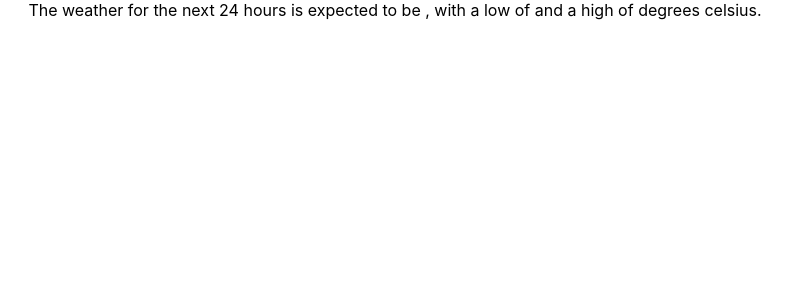
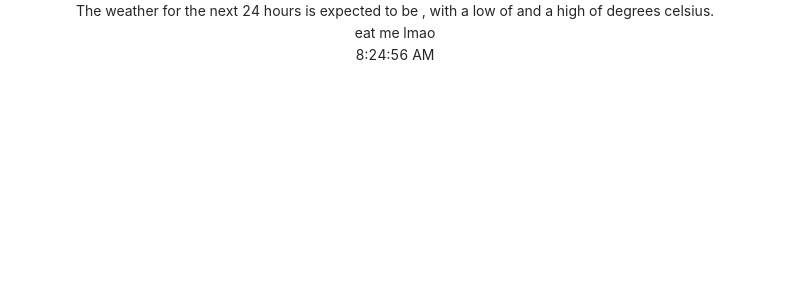
Before and after one commit to mingxxv/propulsion, a React (Create React App) app: page / in a window 1280 px wide. Shown: the top 300 px of the page, without its empty margins (245-1037 px from the left). Built offline with nearby package versions, Linux system fonts and the light colour scheme; no server answers.

Commit message:
added ANTD CSS + AirTableList

```diff
--- a/package.json
+++ b/package.json
@@ -6,6 +6,7 @@
     "@testing-library/jest-dom": "^5.14.1",
     "@testing-library/react": "^11.2.7",
     "@testing-library/user-event": "^12.8.3",
+    "antd": "^4.16.6",
     "axios": "^0.21.1",
     "react": "^17.0.2",
     "react-dom": "^17.0.2",
--- /dev/null
+++ b/src/AirTableList.js
@@ -0,0 +1,25 @@
+import * as React from "react";
+import { useEffect, useState } from "react";
+
+const AirTableList = () => {
+  const [tableData, setTableData] = useState();
+const url = "https://api.airtable.com/v0/appDSm0PPmAvyP3Fz/BiteMe?api_key=keyRrh1r4IS1PJFDI"
+
+useEffect(() => {
+
+    const makeApiCall = () => { // just putting shit into a function i guess
+        fetch(url)
+        .then((res) => res.json())
+        .then((data) => {
+            setTableData(data);
+        });
+    };
+    makeApiCall();
+}, []);
+
+console.log(tableData?.records[0].fields.Title)
+
+  return <div>eat me lmao</div>;
+};
+
+export default AirTableList;
--- a/src/App.css
+++ b/src/App.css
@@ -1,3 +1,5 @@
+@import '~antd/dist/antd.css';
+
 .App {
   text-align: center;
 }
--- a/src/App.js
+++ b/src/App.js
@@ -1,10 +1,14 @@
 import './App.css';
 import * as React from 'react';
 import WeatherAPI from './Weather.js'
+import Time from './Time.js'
+import AirTableList from './AirTableList'
 function App() {
   return (
     <div className="App">
       <WeatherAPI />
+      <AirTableList />
+      <Time />
     </div>
   );
 }
--- /dev/null
+++ b/src/Time.js
@@ -0,0 +1,25 @@
+import * as React from 'react'
+import { useState, useEffect } from 'react';
+
+
+const Time = () => {
+
+    const [timeState, setTimeState] = useState(new Date());
+
+    useEffect(() => {
+        const timer = setInterval(()=>setTimeState(new Date()), 1000 )
+        return function cleanup() {
+            clearInterval(timer)
+        }
+    });
+
+    return (
+        <div>
+            {timeState.toLocaleTimeString()}
+        </div>
+    )
+
+
+}
+
+export default Time;
```
Also changed, not shown: src/About.js (added, +12 -0 lines), 1 other file (tests, documents, lock files or other folders).
